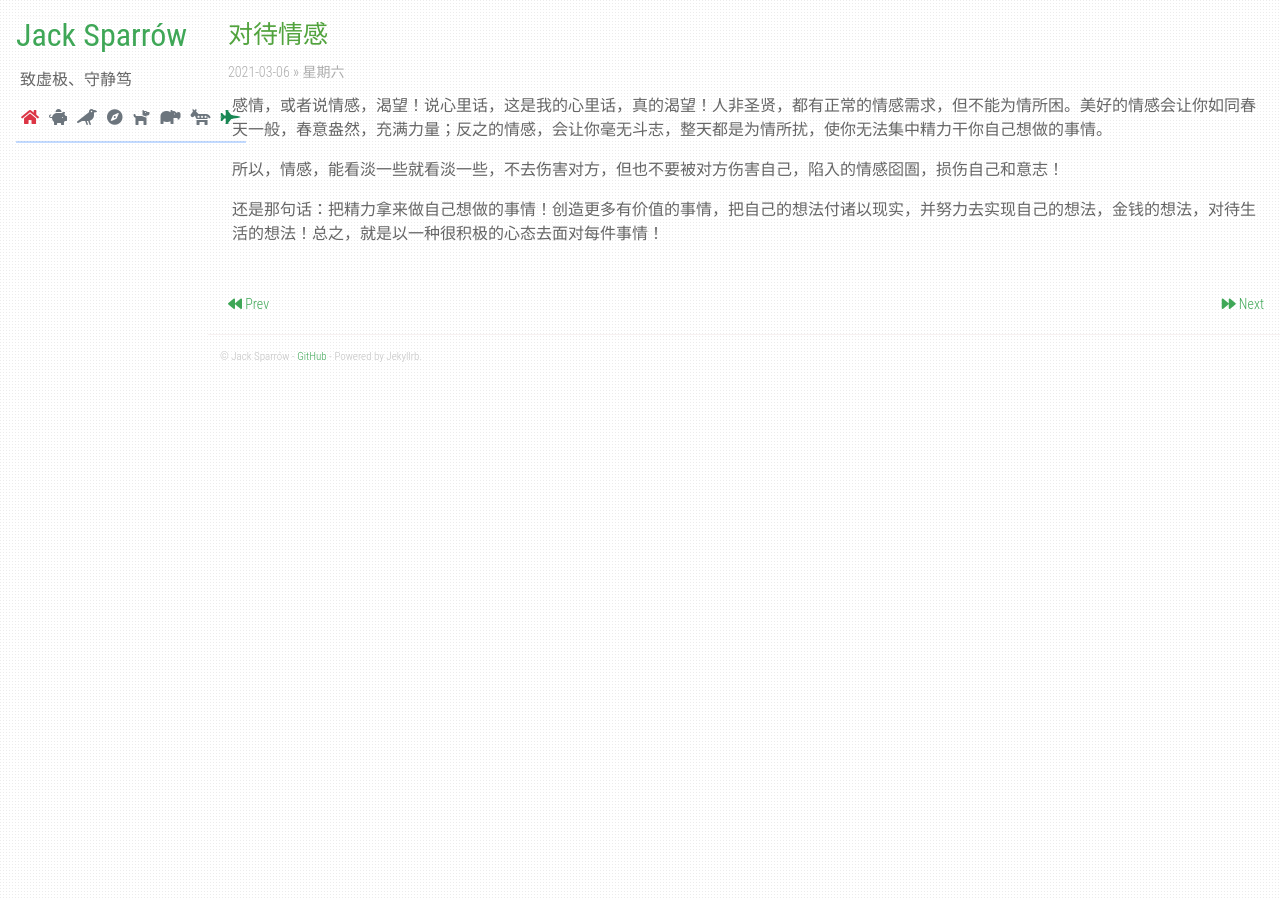
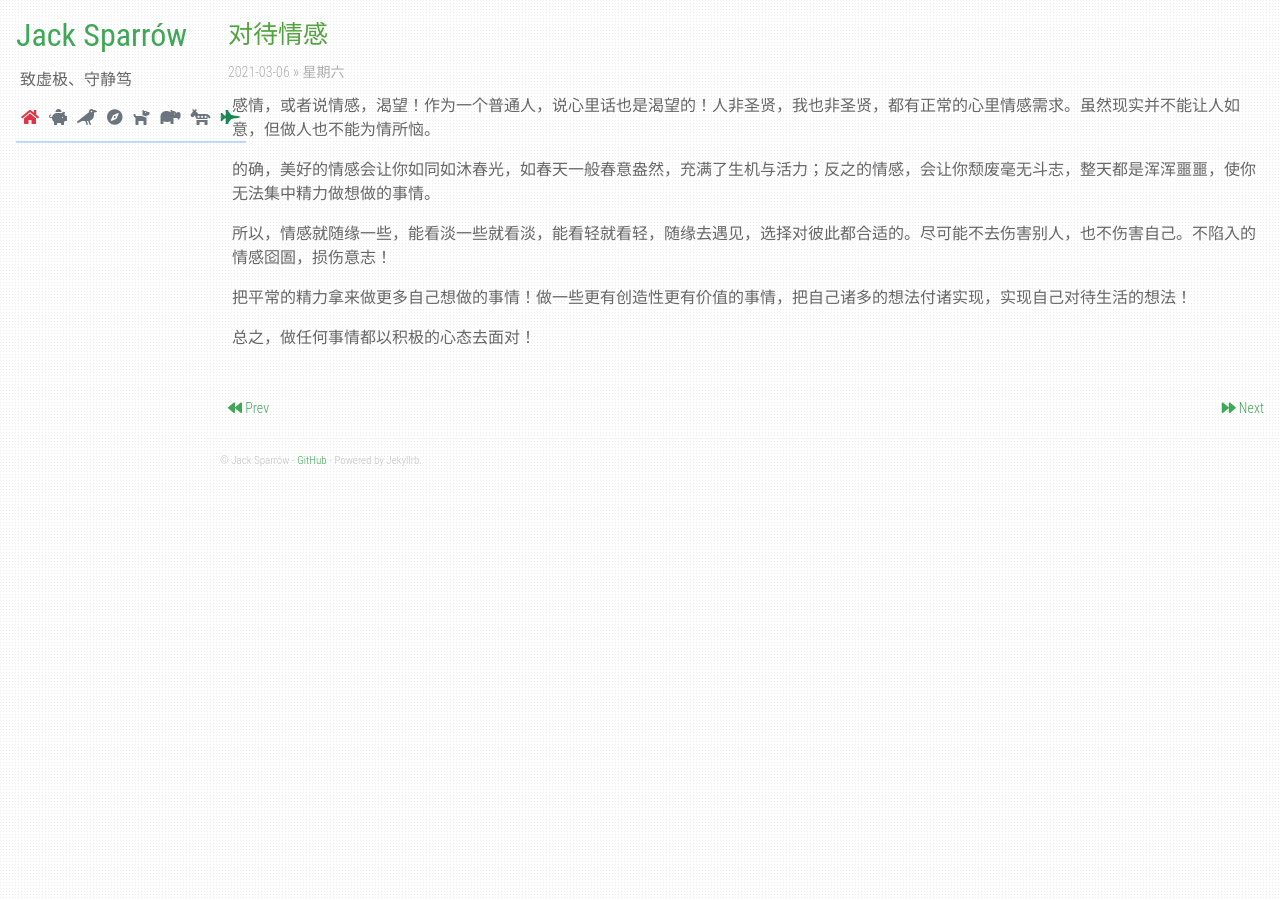
Before and after one commit to Yulinyi/jacksparrow.cn, a Jekyll site: the page built from _posts/2021-03-06-lady.md, in a window 1280 px wide. Built offline with Jekyll 4.4.1, drawn with Linux system fonts in a browser that asks for light colours; our own code applies the rules of GitHub Pages for plain Markdown files.

Commit message:
Update 2021-03-06-lady.md

```diff
--- a/_posts/2021-03-06-lady.md
+++ b/_posts/2021-03-06-lady.md
@@ -2,8 +2,12 @@
 title: '对待情感'
 ---
 
-感情，或者说情感，渴望！说心里话，这是我的心里话，真的渴望！人非圣贤，都有正常的情感需求，但不能为情所困。美好的情感会让你如同春天一般，春意盎然，充满力量；反之的情感，会让你毫无斗志，整天都是为情所扰，使你无法集中精力干你自己想做的事情。
+感情，或者说情感，渴望！作为一个普通人，说心里话也是渴望的！人非圣贤，我也非圣贤，都有正常的心里情感需求。虽然现实并不能让人如意，但做人也不能为情所恼。
 
-所以，情感，能看淡一些就看淡一些，不去伤害对方，但也不要被对方伤害自己，陷入的情感囵圄，损伤自己和意志！
+的确，美好的情感会让你如同如沐春光，如春天一般春意盎然，充满了生机与活力；反之的情感，会让你颓废毫无斗志，整天都是浑浑噩噩，使你无法集中精力做想做的事情。
 
-还是那句话：把精力拿来做自己想做的事情！创造更多有价值的事情，把自己的想法付诸以现实，并努力去实现自己的想法，金钱的想法，对待生活的想法！总之，就是以一种很积极的心态去面对每件事情！
+所以，情感就随缘一些，能看淡一些就看淡，能看轻就看轻，随缘去遇见，选择对彼此都合适的。尽可能不去伤害别人，也不伤害自己。不陷入的情感囵圄，损伤意志！
+
+把平常的精力拿来做更多自己想做的事情！做一些更有创造性更有价值的事情，把自己诸多的想法付诸实现，实现自己对待生活的想法！
+
+总之，做任何事情都以积极的心态去面对！
```
